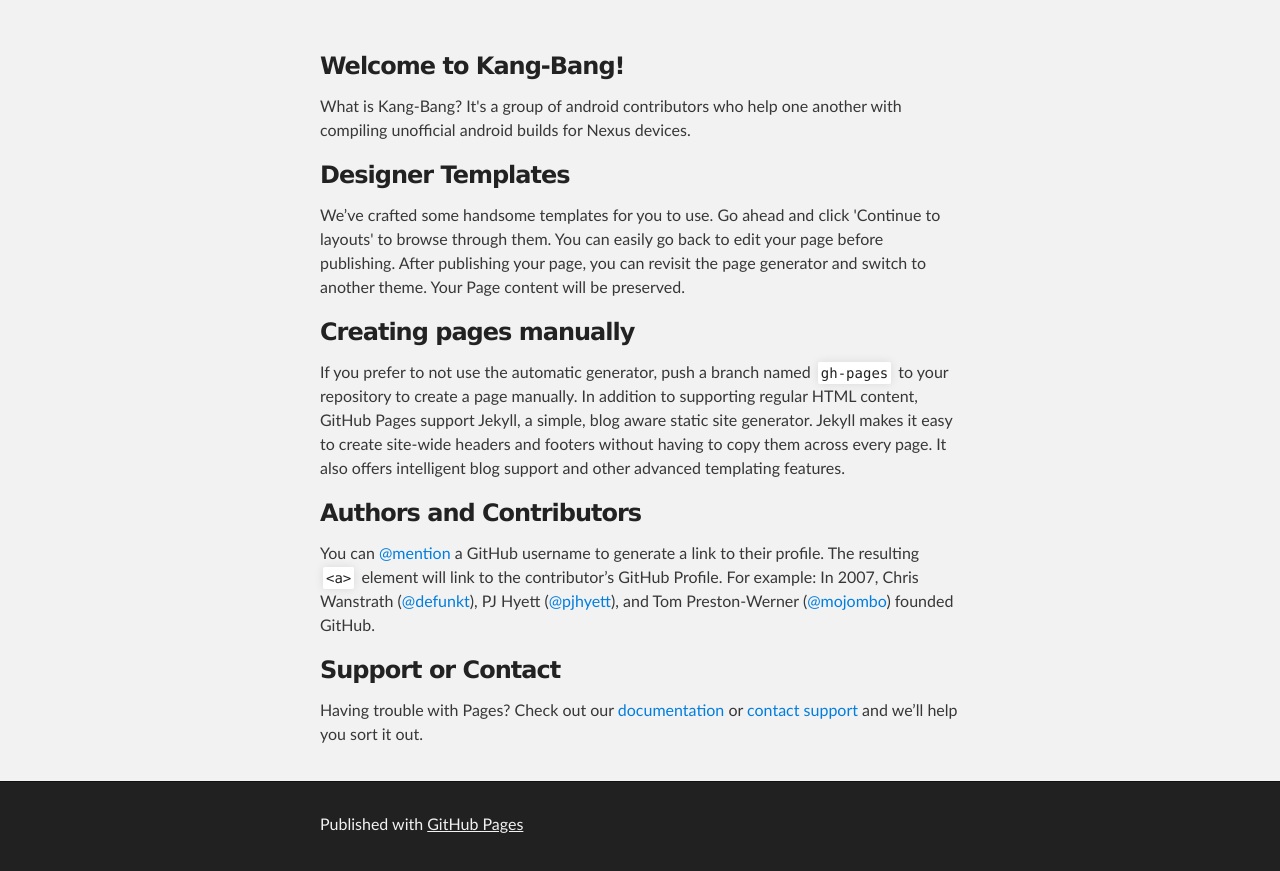
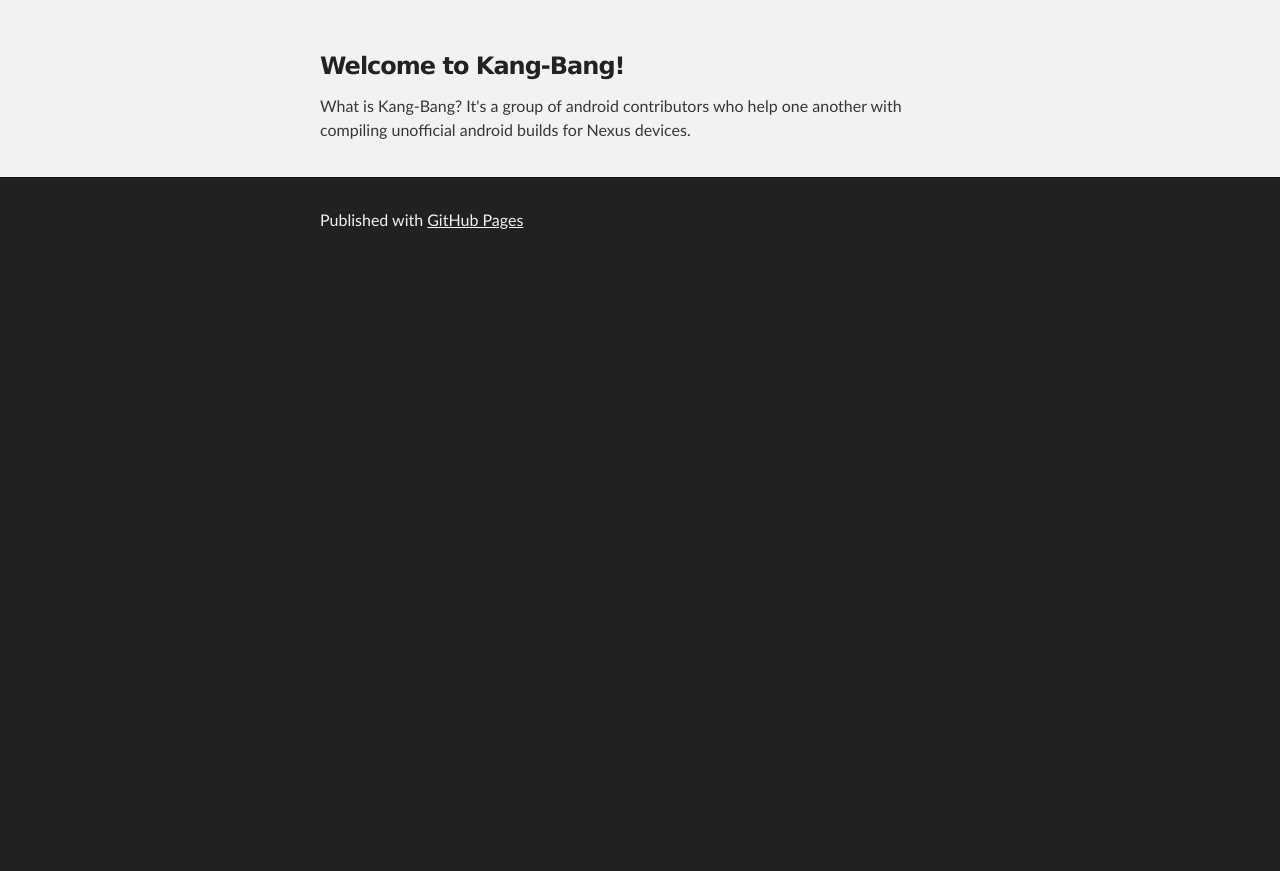
Before and after one commit to Android-Addicts/Android-Addicts.github.io, a plain HTML site: page index.html in a window 1280 px wide. Shown: the part 176-1047 px from the top of the page. After the commit the page ends 800 px from the top, so only its background shows below. Drawn offline with Linux system fonts and the light colour scheme.

Commit message:
Replace master branch with page content via GitHub

```diff
--- a/index.html
+++ b/index.html
@@ -31,26 +31,6 @@
 <a id="welcome-to-kang-bang" class="anchor" href="#welcome-to-kang-bang" aria-hidden="true"><span aria-hidden="true" class="octicon octicon-link"></span></a>Welcome to Kang-Bang!</h3>
 
 <p>What is Kang-Bang?  It's a group of android contributors who help one another with compiling unofficial android builds for Nexus devices.</p>
-
-<h3>
-<a id="designer-templates" class="anchor" href="#designer-templates" aria-hidden="true"><span aria-hidden="true" class="octicon octicon-link"></span></a>Designer Templates</h3>
-
-<p>We’ve crafted some handsome templates for you to use. Go ahead and click 'Continue to layouts' to browse through them. You can easily go back to edit your page before publishing. After publishing your page, you can revisit the page generator and switch to another theme. Your Page content will be preserved.</p>
-
-<h3>
-<a id="creating-pages-manually" class="anchor" href="#creating-pages-manually" aria-hidden="true"><span aria-hidden="true" class="octicon octicon-link"></span></a>Creating pages manually</h3>
-
-<p>If you prefer to not use the automatic generator, push a branch named <code>gh-pages</code> to your repository to create a page manually. In addition to supporting regular HTML content, GitHub Pages support Jekyll, a simple, blog aware static site generator. Jekyll makes it easy to create site-wide headers and footers without having to copy them across every page. It also offers intelligent blog support and other advanced templating features.</p>
-
-<h3>
-<a id="authors-and-contributors" class="anchor" href="#authors-and-contributors" aria-hidden="true"><span aria-hidden="true" class="octicon octicon-link"></span></a>Authors and Contributors</h3>
-
-<p>You can <a href="https://help.github.com/articles/basic-writing-and-formatting-syntax/#mentioning-users-and-teams" class="user-mention">@mention</a> a GitHub username to generate a link to their profile. The resulting <code>&lt;a&gt;</code> element will link to the contributor’s GitHub Profile. For example: In 2007, Chris Wanstrath (<a href="https://github.com/defunkt" class="user-mention">@defunkt</a>), PJ Hyett (<a href="https://github.com/pjhyett" class="user-mention">@pjhyett</a>), and Tom Preston-Werner (<a href="https://github.com/mojombo" class="user-mention">@mojombo</a>) founded GitHub.</p>
-
-<h3>
-<a id="support-or-contact" class="anchor" href="#support-or-contact" aria-hidden="true"><span aria-hidden="true" class="octicon octicon-link"></span></a>Support or Contact</h3>
-
-<p>Having trouble with Pages? Check out our <a href="https://help.github.com/pages">documentation</a> or <a href="https://github.com/contact">contact support</a> and we’ll help you sort it out.</p>
       </section>
     </div>
 
```
Also changed, not shown: params.json (+1 -1 lines).
